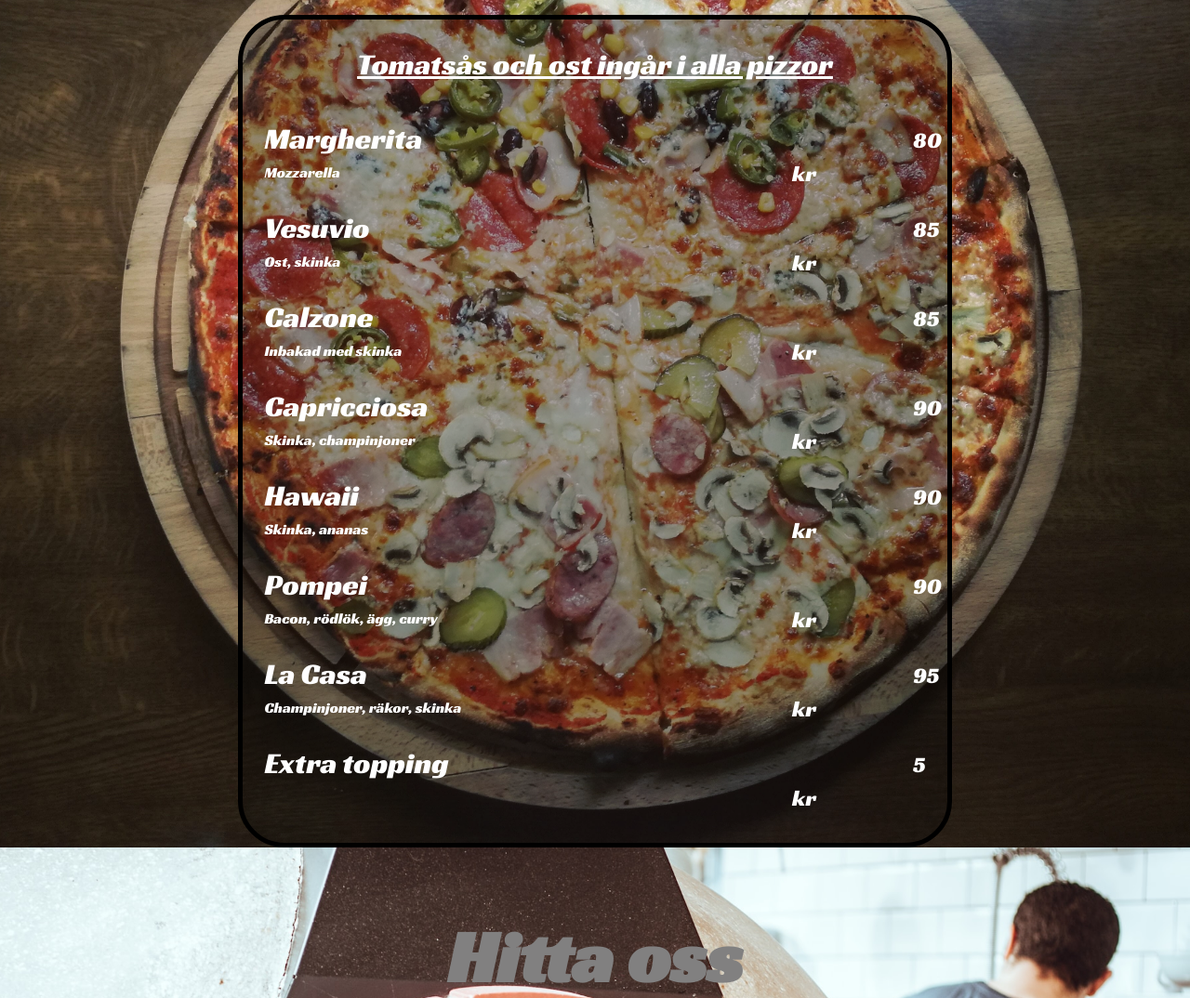
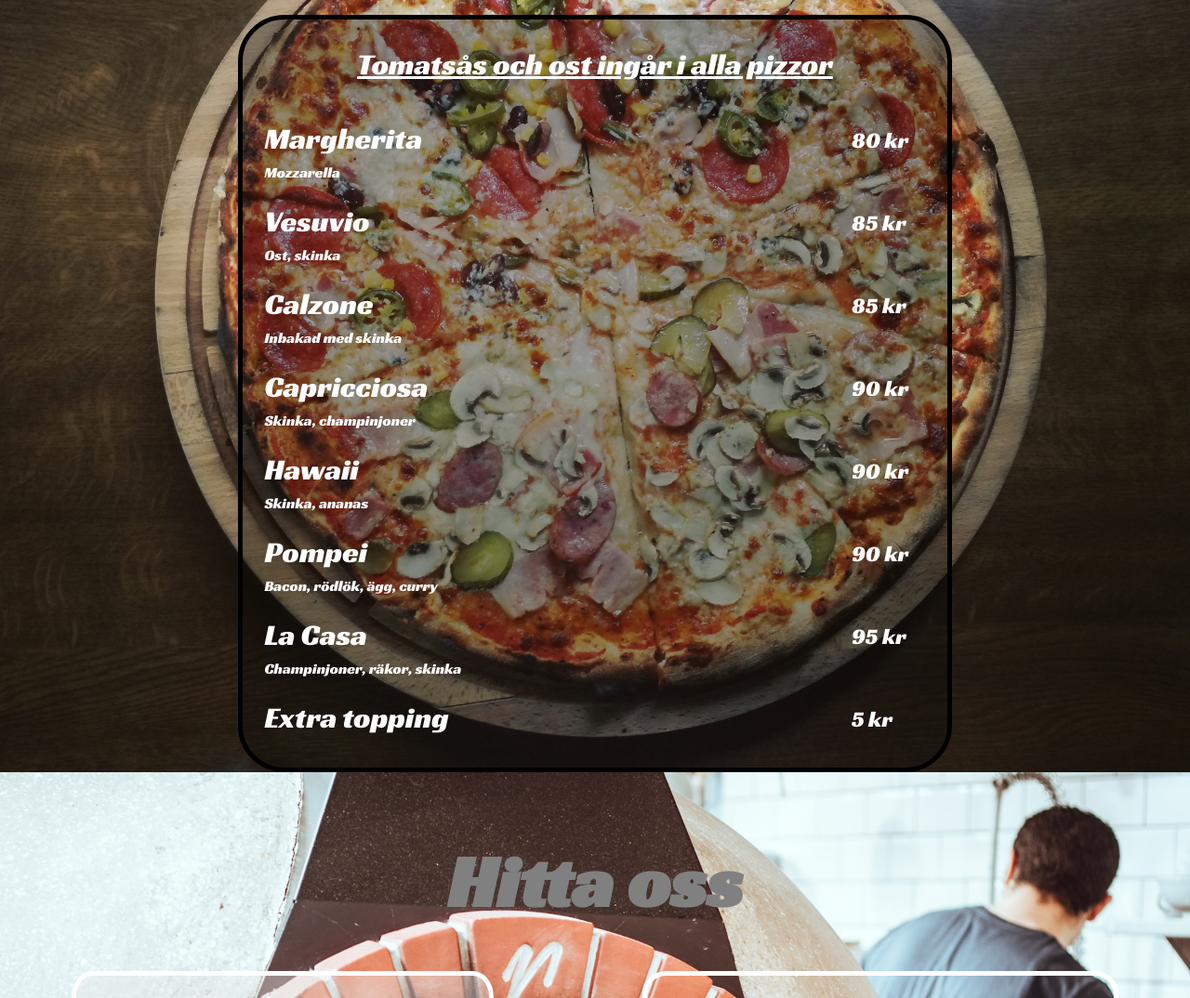
Before and after one commit to robinofverberg/rafiki_v2_RF, a plain HTML site: page index.html in a window 1280 px wide. Shown: the part 1880-2954 px from the top of the page at 93% size. Drawn offline with nearby package versions, Linux system fonts and the light colour scheme; grey boxes are pictures that could not be loaded.

Commit message:
Changed padding in pizzarow 1080p to view width

```diff
--- a/index.css
+++ b/index.css
@@ -317,7 +317,7 @@ h6 {
     }
 
     .price {
-        padding-left: 130px;
+        padding-left: 5vw;
     }
 
     /* This is in swedish since it is visible to the public */
```
